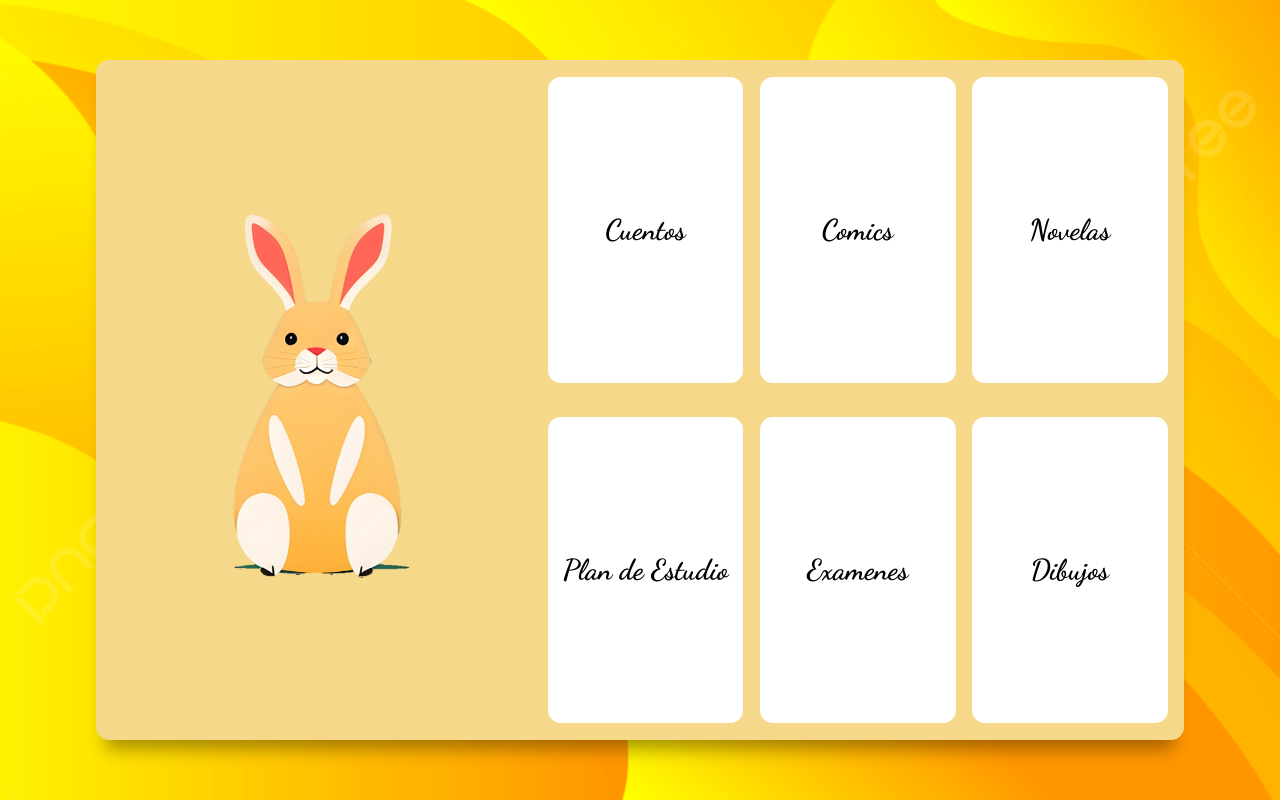
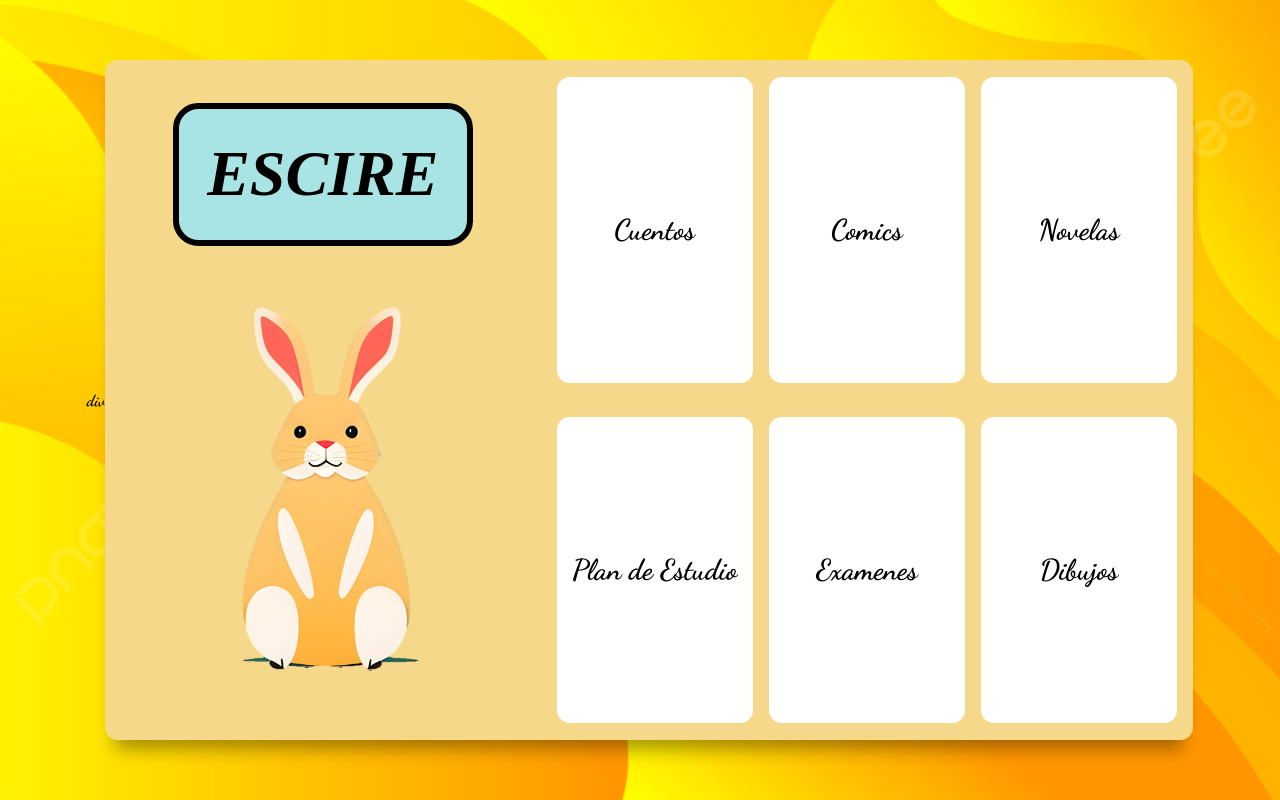
Before and after one commit to Delba300/Escire, a plain HTML site: page index.html in a window 1280 px wide. Drawn offline with Linux system fonts and the light colour scheme.

Commit message:
Anadiendo nuevas secciones

```diff
--- a/estilos.css
+++ b/estilos.css
@@ -48,6 +48,16 @@ body{
 
 }
 
+#titulo_aplicacion{
+    font-family: 'Times New Roman', Times, serif;
+    font-size: 5vw;
+    border: 0.5vw solid black;
+    padding: 2.2vw ;
+    background: rgb(168, 228, 228);
+    border-radius: 2vw;
+}
+
+
 #animal-presentacion{
     width: 70%;
     height: 60%;
@@ -57,15 +67,15 @@ body{
 }
 
 #Contenedor-Tarjetas{
-
     width: 60%;
     height: 100%;
-
     display: flex;
     align-items: center;
     justify-content: space-evenly;
     flex-wrap: wrap;
 }
+
+
 
 .tarjeta{
     width: 30%;
@@ -78,3 +88,15 @@ body{
     justify-content: space-evenly;
     font-size: 1.5vw;
 }
+
+
+
+.tarjeta:hover{
+    cursor: pointer;
+    border: 0.2vw dotted black;
+}
+
+.tarjeta:hover h2{
+    color: gray;
+    transform: scale(1.1)
+}
--- a/index.html
+++ b/index.html
@@ -9,10 +9,13 @@
 </head>
 <body>
 
+    div
+
     <div id="contenido">
 
         <div id="presentacionYLogo-Contenedor">
 
+            <i><h1 id="titulo_aplicacion">ESCIRE</h1></i>
 
             <div id="animal-presentacion"></div>
 
```
Also changed, not shown: Recursos para Scire/Dibujos/El Avaro.jpg (added), 13 other files.
